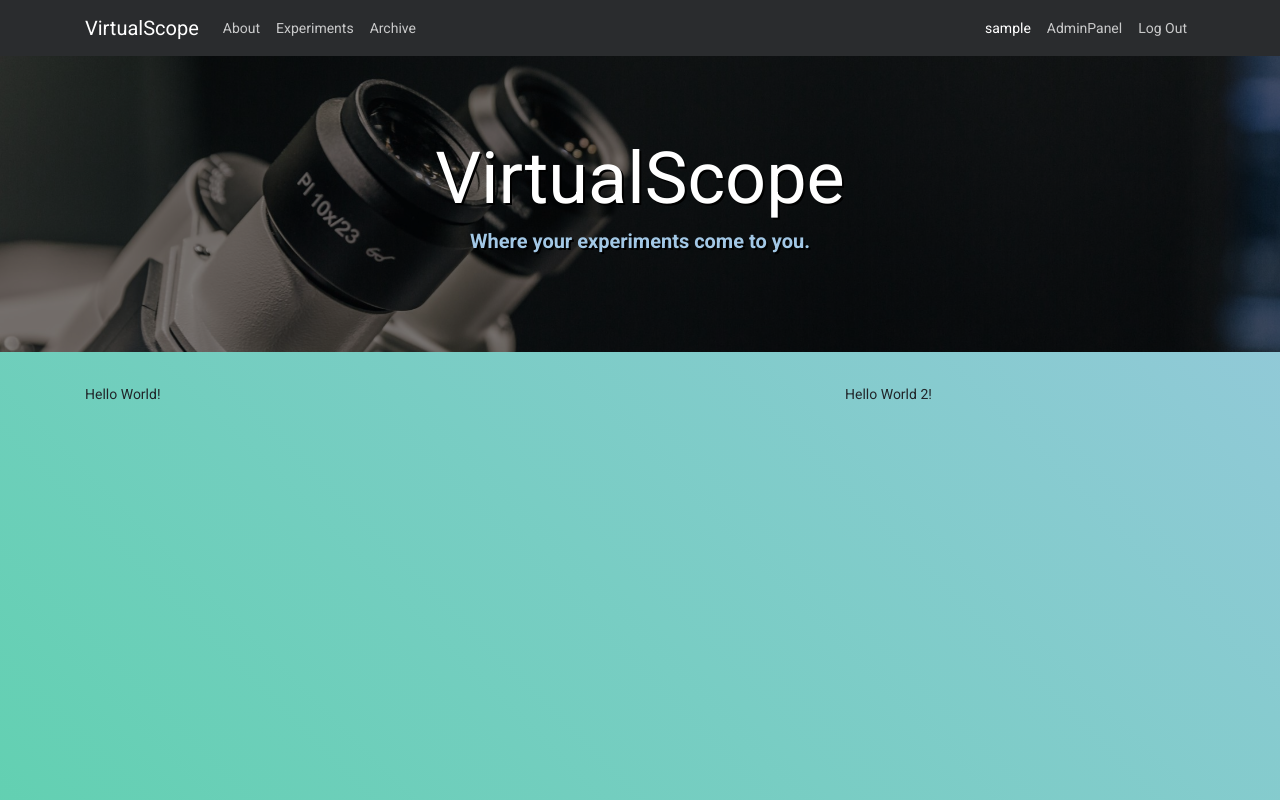
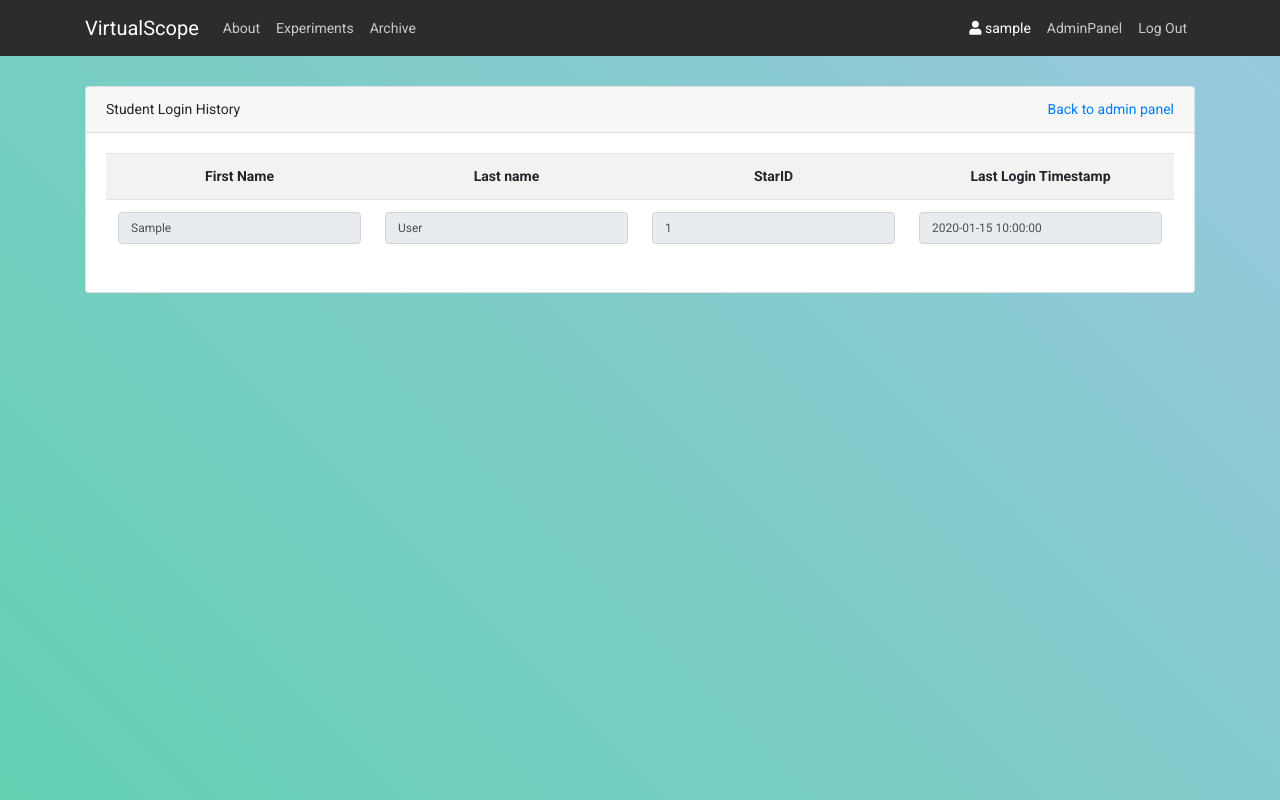
Before and after one commit to huntress13/TeamPuma-VirtualScope, a PHP site: page /tracklogin.php in a window 1280 px wide. Run offline with PHP 8.4, Linux system fonts and the light colour scheme; the visitor is signed in with stand-in values (Sample User, id 1); tables that the repository leaves empty or names only in its code hold one stand-in row (values such as "Sample post"); some libraries are stand-ins or nearby versions.

Commit message:
Added TrackLogin Files

```diff
--- /dev/null
+++ b/Web/styles/tracklogin-style.css
@@ -0,0 +1,247 @@
+* {
+    margin: 0;
+    padding: 0;
+    box-sizing: border-box;
+  }
+
+  body {
+    font-family: "Roboto";
+    font-size: 14px;
+    background-size: 200% 200% !important;
+    -webkit-animation: move 10s ease infinite;
+            animation: move 10s ease infinite;
+    -webkit-transform: translate3d(0, 0, 0);
+            transform: translate3d(0, 0, 0);
+    background: linear-gradient(45deg, #49D49D 10%, #A2C7E5 90%);
+    height: 100vh;
+  }
+
+  .user {
+    width: 90%;
+    max-width: 340px;
+    margin: 10vh auto;
+  }
+
+  .user__header {
+    text-align: center;
+    opacity: 0;
+    -webkit-transform: translate3d(0, 500px, 0);
+            transform: translate3d(0, 500px, 0);
+    -webkit-animation: arrive 500ms ease-in-out 0.7s forwards;
+            animation: arrive 500ms ease-in-out 0.7s forwards;
+  }
+
+  .user__title {
+    font-size: 14px;
+    margin-bottom: -10px;
+    font-weight: 500;
+    color: white;
+  }
+
+  .form {
+    margin-top: 40px;
+    border-radius: 6px;
+    overflow: hidden;
+    opacity: 0;
+    -webkit-transform: translate3d(0, 500px, 0);
+            transform: translate3d(0, 500px, 0);
+    -webkit-animation: arrive 500ms ease-in-out 0.9s forwards;
+            animation: arrive 500ms ease-in-out 0.9s forwards;
+  }
+
+  .form--no {
+    -webkit-animation: NO 1s ease-in-out;
+            animation: NO 1s ease-in-out;
+    opacity: 1;
+    -webkit-transform: translate3d(0, 0, 0);
+            transform: translate3d(0, 0, 0);
+  }
+
+  .form-control {
+    font-size: 12px;
+  }
+
+  .btn {
+    display: block;
+    width: 100%;
+    font-family: "Roboto";
+    text-align: center;
+    outline: 0;
+    border: 0;
+    color: white;
+    background: #A2C7E5;
+    transition: 0.3s;
+  }
+  .btn:hover {
+    color: white;
+    background: #49D49D;
+  }
+
+  @-webkit-keyframes NO {
+    from, to {
+      -webkit-transform: translate3d(0, 0, 0);
+      transform: translate3d(0, 0, 0);
+    }
+    10%, 30%, 50%, 70%, 90% {
+      -webkit-transform: translate3d(-10px, 0, 0);
+      transform: translate3d(-10px, 0, 0);
+    }
+    20%, 40%, 60%, 80% {
+      -webkit-transform: translate3d(10px, 0, 0);
+      transform: translate3d(10px, 0, 0);
+    }
+  }
+
+  @keyframes NO {
+    from, to {
+      -webkit-transform: translate3d(0, 0, 0);
+      transform: translate3d(0, 0, 0);
+    }
+    10%, 30%, 50%, 70%, 90% {
+      -webkit-transform: translate3d(-10px, 0, 0);
+      transform: translate3d(-10px, 0, 0);
+    }
+    20%, 40%, 60%, 80% {
+      -webkit-transform: translate3d(10px, 0, 0);
+      transform: translate3d(10px, 0, 0);
+    }
+  }
+  @-webkit-keyframes arrive {
+    0% {
+      opacity: 0;
+      -webkit-transform: translate3d(0, 50px, 0);
+              transform: translate3d(0, 50px, 0);
+    }
+    100% {
+      opacity: 1;
+      -webkit-transform: translate3d(0, 0, 0);
+              transform: translate3d(0, 0, 0);
+    }
+  }
+  @keyframes arrive {
+    0% {
+      opacity: 0;
+      -webkit-transform: translate3d(0, 50px, 0);
+              transform: translate3d(0, 50px, 0);
+    }
+    100% {
+      opacity: 1;
+      -webkit-transform: translate3d(0, 0, 0);
+              transform: translate3d(0, 0, 0);
+    }
+  }
+  @-webkit-keyframes move {
+    0% {
+      background-position: 0 0;
+    }
+    50% {
+      background-position: 100% 0;
+    }
+    100% {
+      background-position: 0 0;
+    }
+  }
+  @keyframes move {
+    0% {
+      background-position: 0 0;
+    }
+    50% {
+      background-position: 100% 0;
+    }
+    100% {
+      background-position: 0 0;
+    }
+  }
+
+  #login-container.jumbotron{
+    margin-top: 50px;
+    margin-bottom: 50px;
+    max-width: 500px !important;
+  }
+
+  .submit-btn{
+    width: 100%;
+    height: 30px;
+    border: none;
+    border-radius: 15px;
+    margin-top: 30px;
+    margin-bottom: 30px;
+  }
+
+  #login-form{
+    margin-top: 50px;
+  }
+
+  #login-jumbotron{
+    margin-top: 30px;
+    margin-bottom: 30px;
+    font-family: 'Segoe UI', Tahoma, Geneva, Verdana, sans-serif;
+    font-size: 16px;
+  }
+
+  #viewphoto-jumbo{
+    margin-top: 30px;
+    margin-bottom: 30px;
+    font-family: 'Segoe UI', Tahoma, Geneva, Verdana, sans-serif;
+    font-size: 16px;
+    padding-top: 1rem;
+    border-radius: 15px;
+  }
+
+  .img-thumbnail{
+    background-color: #e9ecef;
+    border-width: 2px;
+  }
+
+  .videoWrapper {
+    position: relative;
+    padding-bottom: 56.25%; /* 16:9 */
+    padding-top: 0px;
+    height: 0;
+  }
+
+  .videoWrapper iframe {
+    position: absolute;
+    top: 0;
+    left: 0;
+    width: 100%;
+    height: 100%;
+  }
+
+  #home-jumbotron {
+    text-align: center;
+    padding-top: 10rem;
+    padding-bottom: 10rem;
+    text-shadow: 2px 2px #000;
+  }
+
+  .lead span {
+    color: #A2C7E5;
+    font-weight: bold;
+  }
+
+  .bg-cover {
+    background-image: url("images/microscope-ocular-lenses.jpg");
+    background-size: cover;
+    color: white;
+    background-position: center center;
+    position: relative;
+    z-index: -2;
+  }
+
+  .overlay {
+    background-color: #000;
+    opacity: 0.5;
+    position: absolute;
+    top: 0;
+    left: 0;
+    bottom: 0;
+    right: 0;
+    z-index: -1;
+  }
+
+
+  .card-body .img-thumbnail {
+    margin-top: 5px;
+    margin-bottom: 5px;
+  }
--- a/Web/tracklogin.php
+++ b/Web/tracklogin.php
@@ -1,45 +1,87 @@
 <?php
   require 'includes/sessionsconfig.inc.php';
+  if($userType != "admin"){
+    header("Location: index.php");
+  }
 ?>
 
 <!DOCTYPE html>
-<html lang="en" >
+<html lang="en">
 <head>
   <title>VirtualScope</title>
-  <meta charset="UTF-8">
+  <meta charset="utf-8">
   <meta name="viewport" content="width=device-width, initial-scale=1">
   <link href='https://fonts.googleapis.com/css?family=Roboto:400,700' rel='stylesheet' type='text/css'>
   <link rel="stylesheet" href="https://maxcdn.bootstrapcdn.com/bootstrap/4.3.1/css/bootstrap.min.css">
+  <link rel="stylesheet" href="https://use.fontawesome.com/releases/v5.6.1/css/all.css" integrity="sha384-gfdkjb5BdAXd+lj+gudLWI+BXq4IuLW5IT+brZEZsLFm++aCMlF1V92rMkPaX4PP" crossorigin="anonymous">
   <script src="https://ajax.googleapis.com/ajax/libs/jquery/3.4.1/jquery.min.js"></script>
   <script src="https://cdnjs.cloudflare.com/ajax/libs/popper.js/1.14.7/umd/popper.min.js"></script>
   <script src="https://maxcdn.bootstrapcdn.com/bootstrap/4.3.1/js/bootstrap.min.js"></script>
-  <link rel="stylesheet" href="styles/homepage-style.css">
+  <link rel="stylesheet" href="styles/tracklogin-style.css">
   <link rel="stylesheet" href="styles/navbar-style.css">
 </head>
 <body>
 
-<!-- Navigation Bar -->
-<?php include 'navbar.php'; ?>
+<!-- Navigation -->
+<?php include 'navbar.php' ?>
 
-<div id="home-jumbotron" class="jumbotron-fluid jumbotron bg-cover">
-  <div class="overlay"></div>
-  <div class="container">
-    <h1 class="display-3 mb-1">VirtualScope</h1>
+<!-- Content -->
+<div class="container" style="margin-top:30px">
+    <div class="card" style="margin-bottom:30px">
 
+        <div class="card-header">
+            Student Login History
+            <a href="adminpanel.php" style="float: right;">Back to admin panel</a>
+        </div>
 
-    <p class="lead"><span>Where your experiments come to you.</span></p>
-  </div>
-</div>
+        <div class="card-body">
+            <div class="container">
+                <div class="row">
+                    <div class="table-responsive">
+                    <?php include "includes/dbh.inc.php";
+                        $sql = "SELECT first_name, last_name, star_id, timestamp FROM logins, users
+                                   WHERE logins.uid = users.uid ORDER BY timestamp DESC;";
+                        $i = 0;
+                        if($result = mysqli_query($conn, $sql)){
+                            if(mysqli_num_rows($result) > 0){
+                                    echo "<table class=\"table table-striped\">";
+                                        echo "<tr>";
+                                            echo "<th class=\"text-center\">First Name</th>";
+                                            echo "<th class=\"text-center\">Last name</th>";
+                                            echo "<th class=\"text-center\">StarID</th>";
+                                            echo "<th class=\"text-center\">Last Login Timestamp</th>";
+                                        echo "</tr>";
+                                    while($row = mysqli_fetch_array($result)){
+                                        echo "<form id=\"microscope-form". $i++ ."\" method=\"POST\" action=\"includes/updatescope.inc.php\" class=\"form-horizontal\">";
+                                            echo "<tr>";
+                                                echo "<td><input type=\"text\" class=\"form-control\" value=\"" . $row['first_name'] . "\" name=\"first_name\" readonly></td>";
+                                                echo "<td><input type=\"text\" class=\"form-control\" value=\"" . $row['last_name'] . "\" name=\"last_name\" readonly></td>";
+                                                echo "<td><input type=\"text\" class=\"form-control\" value=\"" . $row['star_id'] . "\" name=\"star_id\" readonly></td>";
+                                                echo "<td><input type=\"text\" class=\"form-control\" value=\"" . $row['timestamp'] . "\" name=\"timestamp\" readonly></td>";
 
-<div class="container">
-  <div class="row">
-    <div class="col-md-8">
-      Hello World!
+                                              //echo "<td><button type=\"submit\" class=\"btn\" name=\"updatescope-submit\">Submit</button></td>";
+                                            echo "</tr>";
+                                        echo "</form>";
+
+                                }
+                                echo "</table>";
+                                // Free result set
+                                mysqli_free_result($result);
+                            } else{
+                                echo "No records matching your query were found.";
+                            }
+                        } else{
+                            echo "ERROR: Could not able to execute $sql. " . mysqli_error($conn);
+                        }
+
+                        // Close connection
+                        mysqli_close($conn);
+                        ?>
+                    </div>
+                </div>
+            </div>
+        </div>
     </div>
-    <div class="col-md-4">
-      Hello World 2!
-    </div>
-  </div>
 </div>
 
 </body>
```
